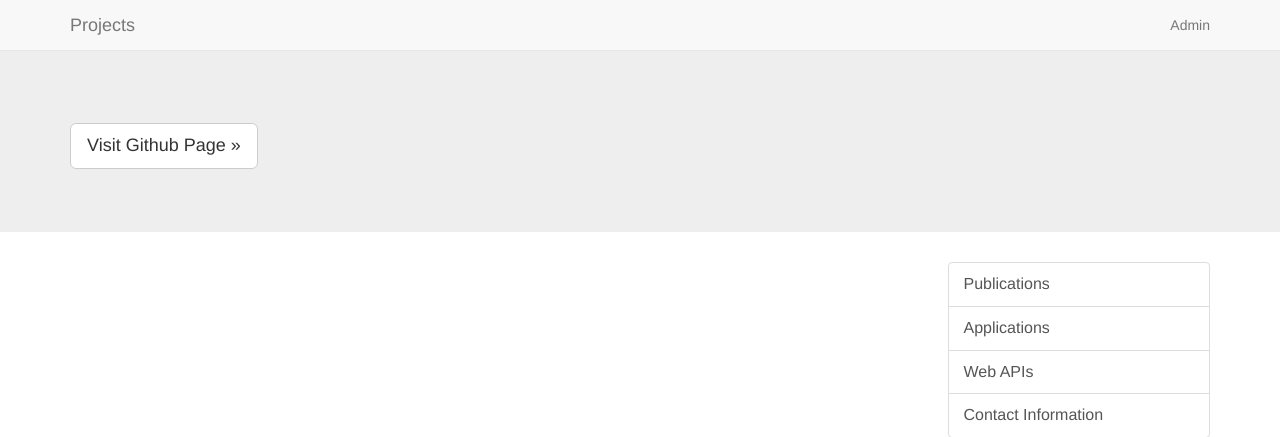
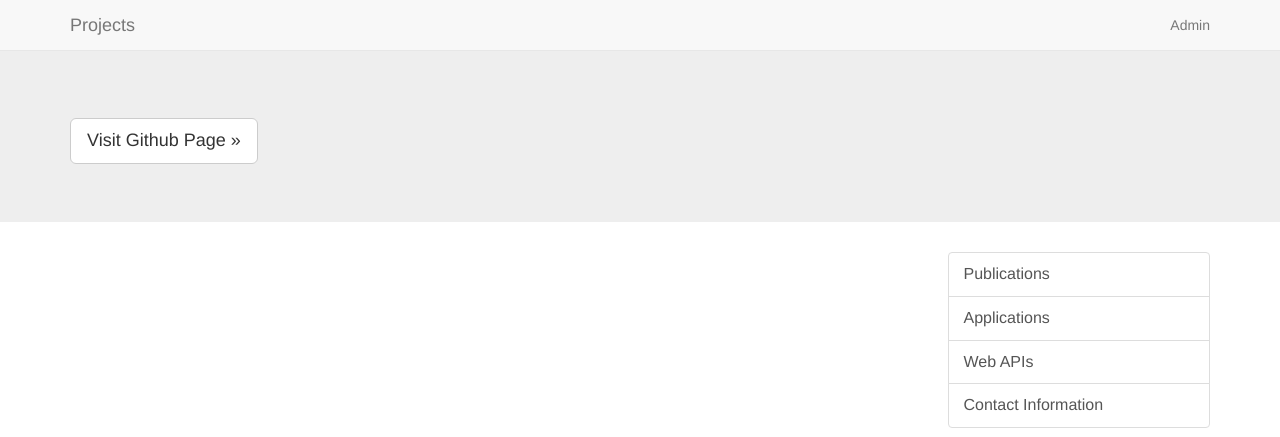
Before and after one commit to NTUCommonsense/NTUCommonsense, a Flask app: template apps/templates/show_project.html in a window 1280 px wide. Shown: the top 437 px of the page. Run offline with Flask 2, Linux system fonts and the light colour scheme; the template is opened without the code that fills it, so the values that code supplies are empty; some libraries are stand-ins or nearby versions.

Commit message:
Update templates

```diff
--- a/apps/static/css/style.css
+++ b/apps/static/css/style.css
@@ -12,8 +12,9 @@ footer {
   padding: 20px 0;
 }
 
+header.jumbotron .btn-toolbar,
 header.jumbotron .btn {
-  margin-top: 5px;
+  margin-bottom: 5px;
 }
 
 ul.nav li:hover {
--- a/apps/templates/_layout.html
+++ b/apps/templates/_layout.html
@@ -16,7 +16,7 @@
     <![endif]-->
   </head>
   <body>
-    <header class="navbar navbar-default navbar-fixed-top" role="navigation">
+    <header class="navbar navbar-default navbar-fixed-top" role="banner">
       <div class="container">
         <div class="navbar-header">
           <button type="button" class="navbar-toggle" data-toggle="collapse" data-target=".navbar-collapse">
@@ -27,7 +27,7 @@
           </button>
           <a class="navbar-brand" href="/">{{ site_title }}</a>
         </div>
-        <nav class="collapse navbar-collapse">
+        <nav class="collapse navbar-collapse" role="navigation">
           <ul class="nav navbar-nav">
             {%- for id, caption in nav_item_list %}
             <li{% if active_page == id %} class="active"{% endif
--- a/apps/templates/show_project.html
+++ b/apps/templates/show_project.html
@@ -6,7 +6,7 @@
         <div class="container">
           <h1>{{ project.name }}</h1>
           <p>{{ project.short_desc }}</p>
-          <p>
+          <div class="btn-toolbar">
             {%- set downloads = project.downloads|list %}
             {%- set downloads_len = downloads|length %}
             {%- if downloads_len == 1 %}
@@ -22,7 +22,7 @@
             </div>
             {%- endif %}
             <a class="btn btn-default btn-lg" href="{{ project.github_url }}" role="button">Visit Github Page »</a>
-          </p>
+          </div>
         </div>
       </header>
       <div class="container">
```
